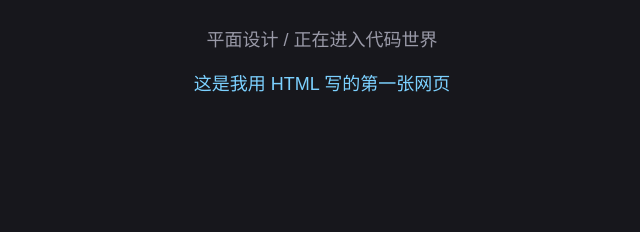
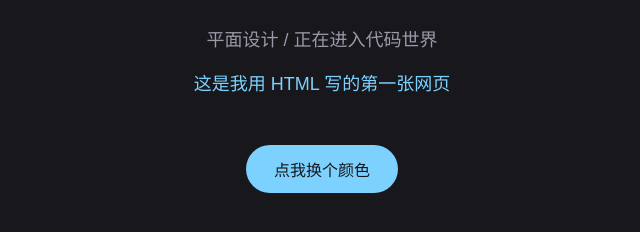
Before and after one commit to king199841/Hello-code-world, a plain HTML site: page index.html in a window 1280 px wide. Shown: the part 190-422 px from the top of the page, without its empty margins (318-958 px from the left). Drawn offline with Linux system fonts and the light colour scheme.

Commit message:
让网页能动起来

```diff
--- a/index.html
+++ b/index.html
@@ -3,6 +3,8 @@
 <head>
   <meta charset="UTF-8">
   <title>king199841 的代码世界</title>
+
+  <!-- 这一段是 CSS（样式）：管颜色、字体、间距 -->
   <style>
     body {
       background: #17171c;
@@ -10,15 +12,40 @@
       font-family: sans-serif;
       text-align: center;
       padding-top: 90px;
+      transition: background .35s;   /* 换色时有个渐变过渡 */
     }
     h1 { font-size: 42px; letter-spacing: 2px; }
     p  { color: #9a9aa8; font-size: 18px; }
     .tag { color: #7cd1ff; }
+    button {
+      margin-top: 32px;
+      padding: 12px 28px;
+      font-size: 16px;
+      color: #17171c;
+      background: #7cd1ff;
+      border: none;
+      border-radius: 999px;
+      cursor: pointer;              /* 鼠标移上去变成小手 */
+    }
   </style>
 </head>
+
 <body>
   <h1>你好，我是 king199841</h1>
   <p>平面设计 / 正在进入代码世界</p>
   <p class="tag">这是我用 HTML 写的第一张网页</p>
+
+  <!-- onclick（点击时触发）会把下面的 changeColor() 函数叫起来 -->
+  <button onclick="changeColor()">点我换个颜色</button>
+
+  <!-- 这一段是 JavaScript（脚本）：管“点一下之后发生什么” -->
+  <script>
+    const colors = ['#17171c', '#1f2a44', '#3a1f3d', '#0f3d33'];  // 数组：一串颜色
+    let i = 0;                                                    // 计数器
+    function changeColor() {
+      i = (i + 1) % colors.length;      // 取余数，让它在 0~3 之间循环
+      document.body.style.background = colors[i];
+    }
+  </script>
 </body>
 </html>
```
